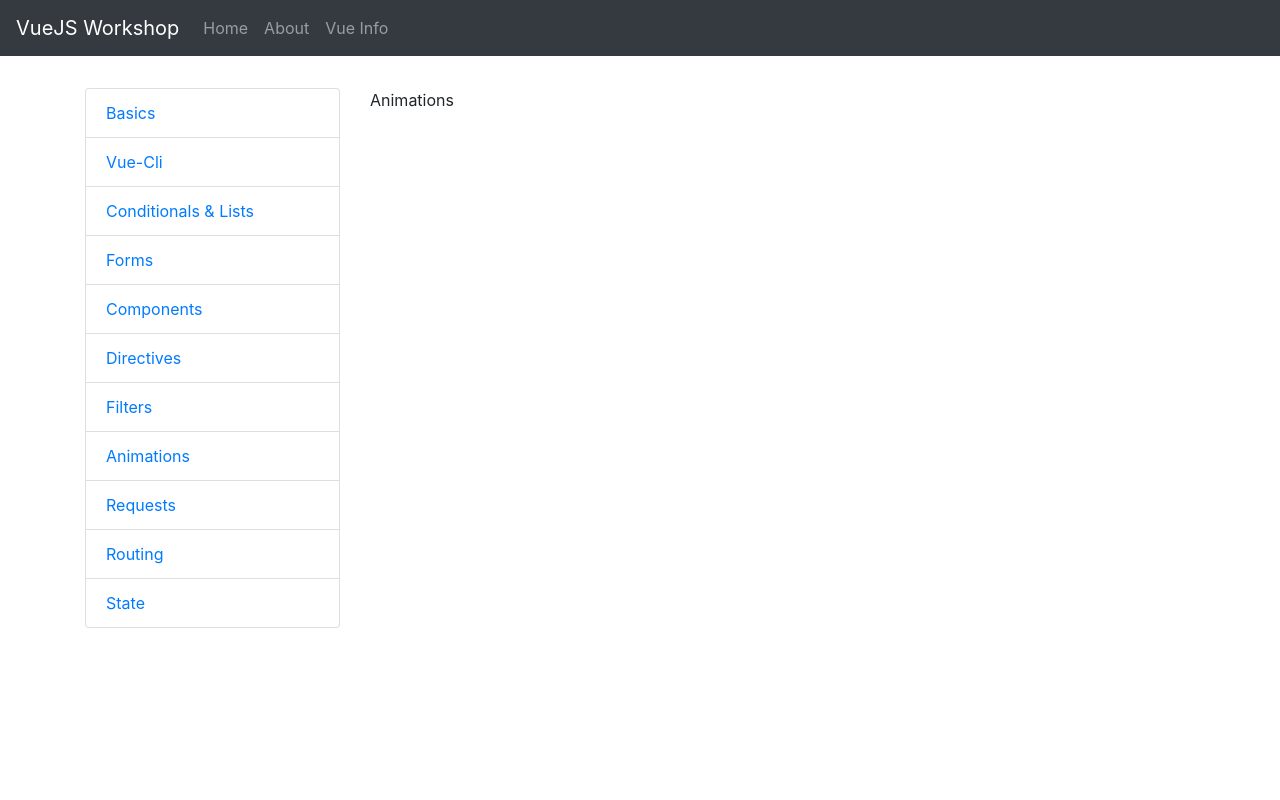
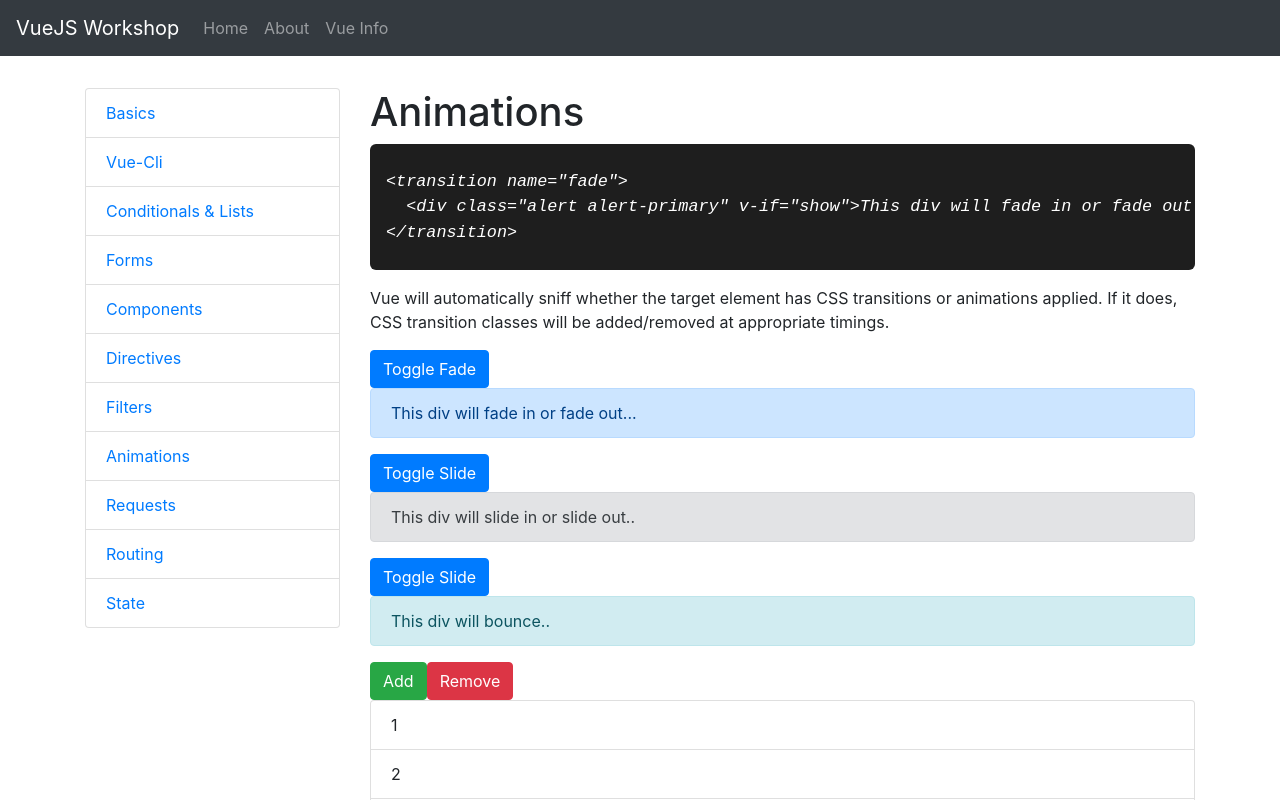
Before and after one commit to robermj/vue-workshop, a Vue app: page /animations in a window 1280 px wide. Shown: the top 800 px of the page. Built offline with nearby package versions, Linux system fonts and the light colour scheme.

Commit message:
complete animations component

```diff
--- /dev/null
+++ b/src/codeSnippets/animations.js
@@ -0,0 +1,4 @@
+export default `
+<transition name="fade">
+  <div class="alert alert-primary" v-if="show">This div will fade in or fade out...</div>
+</transition>`;
--- a/src/components/Animations.vue
+++ b/src/components/Animations.vue
@@ -1,7 +1,122 @@
 <template>
-  <div>Animations</div>
+  <div class="animations">
+    <h1>Animations</h1>
+    <app-code-snippet :code="anim1"></app-code-snippet>
+    <p>
+      Vue will automatically sniff whether the target element has
+      CSS transitions or animations applied. If it does, CSS transition
+      classes will be added/removed at appropriate timings.
+    </p>
+    <div>
+      <button class="btn btn-primary" @click="show1 = !show1">Toggle Fade</button>
+      <transition name="fade">
+        <div class="alert alert-primary" v-if="show1">This div will fade in or fade out...</div>
+      </transition>
+    </div>
+    <div>
+      <button class="btn btn-primary" @click="show2 = !show2">Toggle Slide</button>
+      <transition name="slide-fade">
+        <div class="alert alert-secondary" v-if="show2">This div will slide in or slide out..</div>
+      </transition>
+    </div>
+    <div>
+      <!-- Multiple elements need to have a key to identify the element -->
+      <button class="btn btn-primary" @click="show3 = !show3">Toggle Slide</button>
+      <transition name="bounce" mode="out-in">
+        <div class="alert alert-info" v-if="show3" key="div1">This div will bounce..</div>
+        <div class="alert alert-warning" v-if="!show3" key="div2">This div will also bounce..</div>
+      </transition>
+    </div>
+    <div id="list-demo">
+      <button class="btn btn-success" v-on:click="add">Add</button>
+      <button class="btn btn-danger" v-on:click="remove">Remove</button>
+      <transition-group name="list" tag="ul" class="list-group">
+        <li v-for="item in items" v-bind:key="item" class="list-group-item">{{ item }}</li>
+      </transition-group>
+    </div>
+  </div>
 </template>
 
 <script>
-export default {};
+import animation1 from '../codeSnippets/animations';
+
+export default {
+  data() {
+    return {
+      anim1: animation1,
+      show1: true,
+      show2: true,
+      show3: true,
+      items: [1, 2, 3, 4, 5, 6],
+      nextNum: 7,
+    };
+  },
+  methods: {
+    randomIndex() {
+      return Math.floor(Math.random() * this.items.length);
+    },
+    add() {
+      this.items.splice(this.randomIndex(), 0, this.nextNum++); // eslint-disable-line
+    },
+    remove() {
+      this.items.splice(this.randomIndex(), 1);
+    },
+  },
+};
 </script>
+
+<style scoped>
+/* ----------------------------------------------------------------- */
+.fade-enter-active,
+.fade-leave-active {
+  transition: opacity 1s;
+}
+.fade-enter,
+.fade-leave-to {
+  opacity: 0;
+}
+/* ----------------------------------------------------------------- */
+/* Enter and leave animations can use different */
+/* durations and timing functions.              */
+.slide-fade-enter-active {
+  transition: all 0.3s ease;
+}
+.slide-fade-leave-active {
+  transition: all 0.8s cubic-bezier(1, 0.5, 0.8, 1);
+}
+.slide-fade-enter, .slide-fade-leave-to
+/* .slide-fade-leave-active below version 2.1.8 */ {
+  transform: translateX(50px);
+  opacity: 0;
+}
+/* ----------------------------------------------------------------- */
+.bounce-enter-active {
+  animation: bounce-in 0.5s;
+}
+.bounce-leave-active {
+  animation: bounce-in 0.5s reverse;
+}
+@keyframes bounce-in {
+  0% {
+    transform: scale(0);
+  }
+  50% {
+    transform: scale(1.5);
+  }
+  100% {
+    transform: scale(1);
+  }
+}
+/* ----------------------------------------------------------------- */
+.list-enter-active, .list-leave-active {
+  transition: all 1s;
+}
+.list-enter, .list-leave-to {
+  opacity: 0;
+  transform: translateY(30px);
+}
+/* ----------------------------------------------------------------- */
+.animations {
+  margin-bottom: 5rem;
+}
+</style>
--- a/src/components/Filters.vue
+++ b/src/components/Filters.vue
@@ -1,5 +1,5 @@
 <template>
-  <div>
+  <div class="filters">
     <h1>Filters</h1>
     <app-code-snippet :code="fil1"></app-code-snippet>
     <p>Capitalize Filter: {{ message1 | capitalize }}</p>
```
